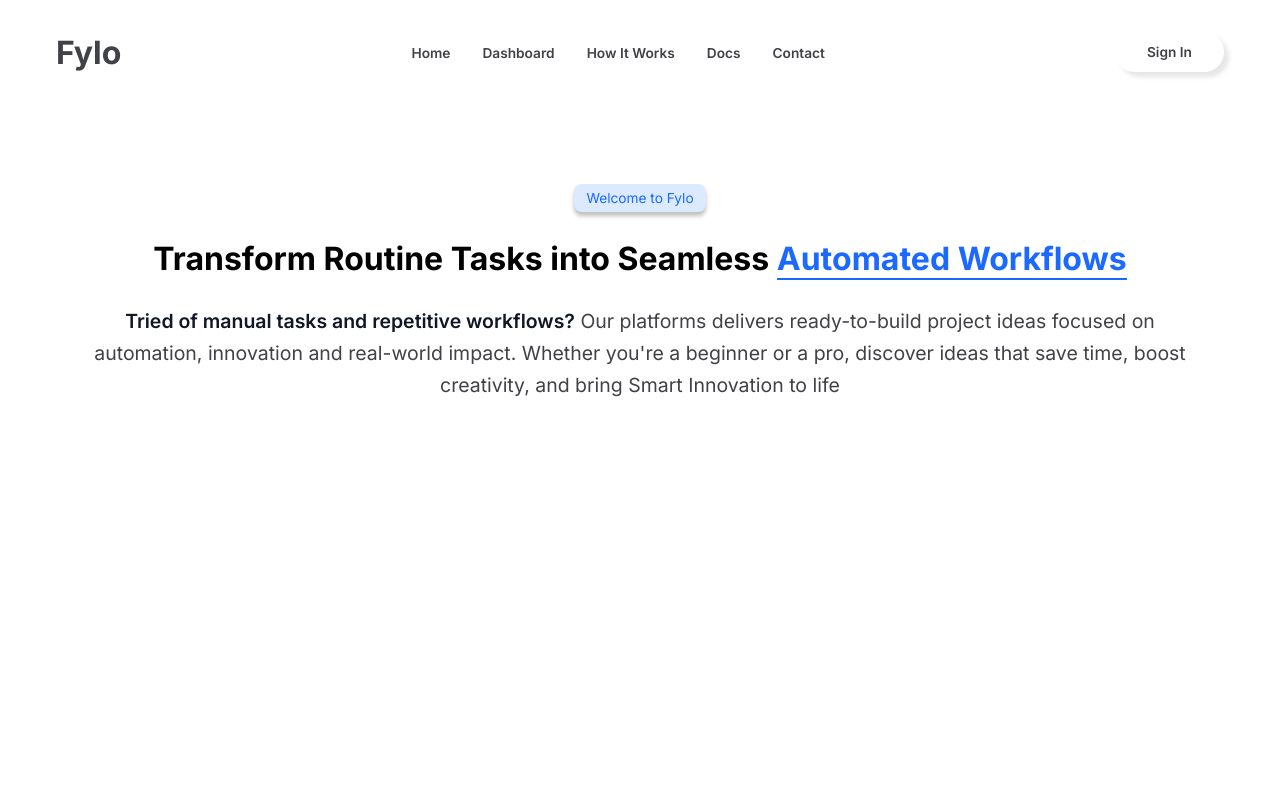
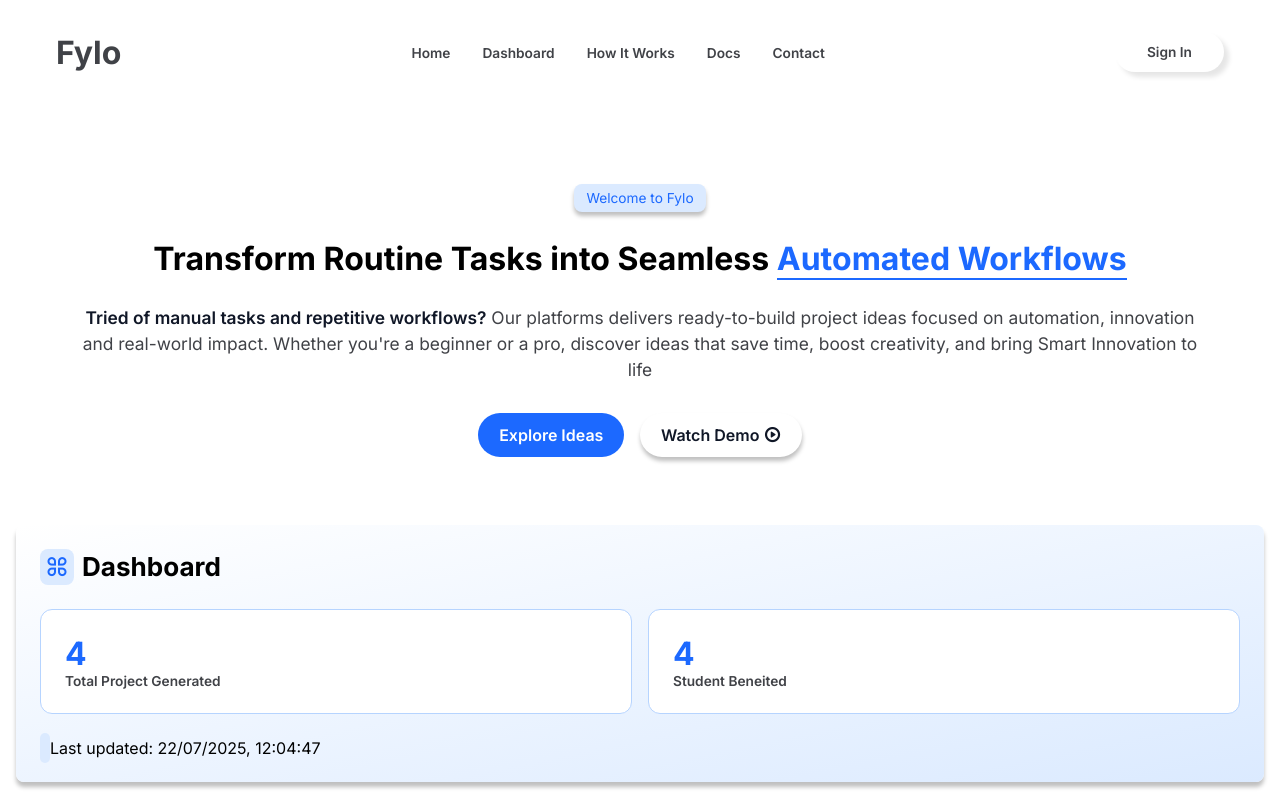
Before and after one commit to manikandanrasu/fylo, a Django app: page / in a window 1280 px wide. Run offline with Django 5.2, Linux system fonts and the light colour scheme; some libraries are stand-ins or nearby versions.

Commit message:
Add dashboard

```diff
--- a/static/index.css
+++ b/static/index.css
@@ -20,7 +20,9 @@
     --body-font: "Inter", sans-serif;
     --biggest-font-size: 3.846rem;
     --h1-font-size: 2rem;
-    --normal-font-size: 1.218rem;
+    --normal-font-size: 1.086rem;
+    /* --normal-font-size: 1.218rem; */
+    --btn_font: 1rem;
     --small-font-size: 0.856rem;
 }
 
@@ -40,7 +42,7 @@
 .section__container {
     max-width: var(--max_width);
     margin: auto;
-    padding: 7rem 1rem;
+    padding: 7rem 1rem 2rem;
 }
 
 /*=============== NAVBAR ===============*/
@@ -194,7 +196,8 @@ nav {
     } */
 }
 
-/*=============== HEADER ===============*/
+/*=============== SECTION: HEADER ===============*/
+
 .header__content > div,
 .header__content > h1,
 .header__content > p {
@@ -213,8 +216,13 @@ nav {
     padding: 6px 12px;
     border-radius: 8px;
     box-shadow: 0 4px 4px rgba(0, 0, 0, 0.25);
+    transition: background-color 0.4s ease, transform 0.3s ease;
 }
 
+.header__badge:hover {
+    background-color: var(--second-color-darken);
+    transform: translateY(-3px);
+}
 .header__content h1 {
     padding: 0.5rem;
     font-size: var(--h1-font-size);
@@ -234,6 +242,117 @@ nav {
 .header__content p {
     color: var(--text-gray);
     font-size: var(--normal-font-size);
-    line-height: 2rem;
+    line-height: 1.6rem;
     padding-inline: 1rem;
 }
+
+.header__btn {
+    display: flex;
+    gap: 1rem;
+    justify-content: center;
+}
+
+.header__btn .btn {
+    padding: 0.75rem 1.3rem;
+    font-size: var(--normal-font-size);
+    border-radius: 24px;
+    font-size: var(--btn_font);
+    font-weight: 600;
+    margin-top: 12px;
+}
+
+.btn__explore {
+    background-color: var(--first-color);
+    color: var(--white);
+    transition: background-color 0.4s ease, transform 0.2s ease;
+}
+.btn__demo {
+    background-color: var(--white);
+    color: var(--text-dark);
+    box-shadow: 0.5px 4px 4px rgba(0, 0, 0, 0.25);
+    transition: background-color 0.4s ease, transform 0.2s ease;
+}
+
+i {
+    font-size: var(--normal-font-size);
+}
+
+.btn__demo:hover {
+    background-color: #f5f5f5;
+    transform: scale(1.05);
+}
+
+.btn__explore:hover {
+    background-color: var(--first-color-darken);
+    transform: scale(1.05);
+}
+
+/* @media (width > 678px) {
+
+} */
+
+/*=============== SECTION: DASHBOARD ===============*/
+
+.dashboard__container {
+    margin: auto;
+    padding: 1rem;
+}
+
+.dashboard__content {
+    background: linear-gradient(to bottom right, var(--white), var(--second-color));
+    border-radius: 8px;
+    box-shadow: 0 5px 4px rgba(0, 0, 0, 0.25);
+    padding: 1.5rem;
+}
+
+.dashboard__title {
+    display: flex;
+    align-items: center;
+    gap: 0.5rem;
+    font-size: var(--normal-font-size);
+    color: var(--text-black);
+    margin-bottom: 1.5rem;
+}
+
+.dashboard__content span {
+    background-color: var(--second-color);
+    color: var(--first-color);
+    padding: 5px;
+    border-radius: 8px;
+}
+
+.ri-apps-line {
+    font-size: 1.5rem;
+}
+
+.dashboard__grid {
+    display: grid;
+    grid-template-columns: repeat(2, 1fr);
+    gap: 1rem;
+}
+
+.dashboard__card {
+    display: flex;
+    background-color: var(--white);
+    font-weight: 600;
+    margin-bottom: 1.5rem;
+    border-radius: 12px;
+    border: 1px solid var(--second-color-darken);
+    padding: 1rem;
+}
+
+.card__content {
+    padding: 0.5rem;
+}
+
+.card__content h1 {
+    color: var(--first-color);
+    font-size: var(--h1-font-size);
+}
+
+.card__content p {
+    color: var(--text-gray);
+    font-size: var(--small-font-size);
+}
+
+/*=============== SECTION: TESTIMONIALS ===============*/
--- a/templates/base.html
+++ b/templates/base.html
@@ -18,6 +18,6 @@
 <body>
     {% block content %} {% endblock %}
 
-    <script src="{% static 'core/index.js' %}"></script>
+    <script src="{% static 'index.js' %}"></script>
 </body>
 </html>
--- a/templates/index.html
+++ b/templates/index.html
@@ -4,7 +4,7 @@
 
 {% block content %}
 
-<!--==================== NAVBAR ====================-->
+<!-- Navbar -->
 <nav>
     <div class="nav__header">
         <div class="nav__logo"><a href="">Fylo</a></div>
@@ -26,7 +26,7 @@
     </div>
 </nav>
 
-<!--==================== HEADER ====================-->
+<!-- Header -->
 
 <header class="section__container header__container">
     <div class="header__content">
@@ -36,6 +36,48 @@
             automation, innovation and real-world impact. Whether you're a beginner or a pro, discover ideas that save time, boost creativity,
             and bring Smart Innovation to life
         </p>
+        <div class="header__btn">
+            <button class="btn btn__explore">Explore Ideas</button>
+            <button class="btn btn__demo">
+                Watch Demo
+                <i class="ri-play-circle-line"></i>
+            </button>
+        </div>
     </div>
 </header>
+
+<!--Dashobard -->
+<section class="dashboard__container">
+    <div class="dashboard__content">
+        <div class="dashboard__title">
+            <span><i class="ri-apps-line"></i></span>
+            <h1>Dashboard</h1>
+        </div>
+
+        <div class="dashboard__grid">
+            <div class="dashboard__card">
+                <div class="card__icon"></div>
+                <div class="card__content">
+                    <h1>4</h1>
+                    <p>Total Project Generated</p>
+                </div>
+            </div>
+
+            <div class="dashboard__card">
+                <div class="card__icon"></div>
+                <div class="card__content">
+                    <h1>4</h1>
+                    <p>Student Beneited</p>
+                </div>
+            </div>
+        </div>
+
+        <p class="last-update"><span class="dot"></span> Last updated: 22/07/2025, 12:04:47</p>
+    </div>
+</section>
+
+<!-- How It Works -->
+<section class="features_container">
+
+</section>
 {% endblock %}
```
